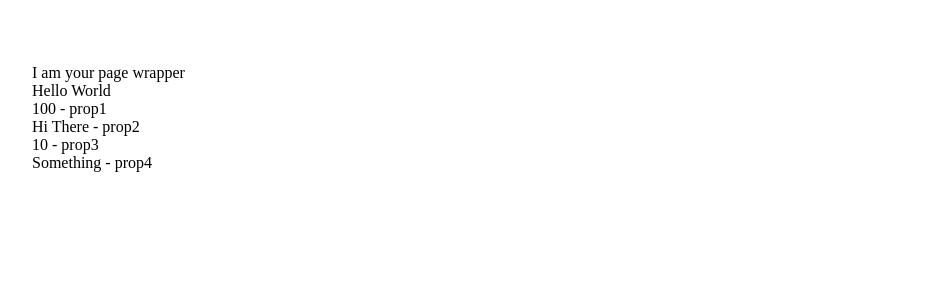
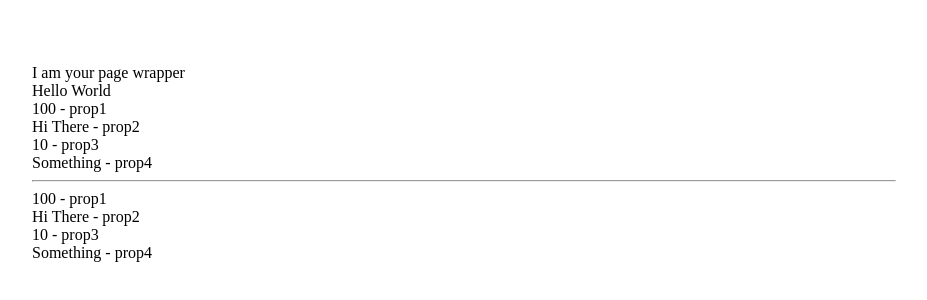
Before and after one commit to Jerga99/next-app-router, a Next.js app: page / in a window 1280 px wide. Shown: the part 144-444 px from the top of the page, without its empty margins (176-1103 px from the left). Built offline with nearby package versions, Linux system fonts and the light colour scheme.

Commit message:
More Maps

```diff
--- a/src/app/page.js
+++ b/src/app/page.js
@@ -11,16 +11,22 @@ const items2 = [
 
 export default function Home() {
 
+  const displayItems = () =>
+    items2.map(item =>
+      <div key={item.value}>{item.value} - {item.prop}</div>
+    );
+
+
   return (
     <>
       <div>Hello World</div>
       <div>
-        { items2.map((item) => {
-          console.log(item);
-          return (
-            <div key={item.value}>{item.value} - {item.prop}</div>
-          )
-        })}
+        { displayItems() }
+
+        <hr></hr>
+        { items2.map(obj =>
+          <div key={obj.value}>{obj.value} - {obj.prop}</div>
+        )}
       </div>
     </>
   )
```
